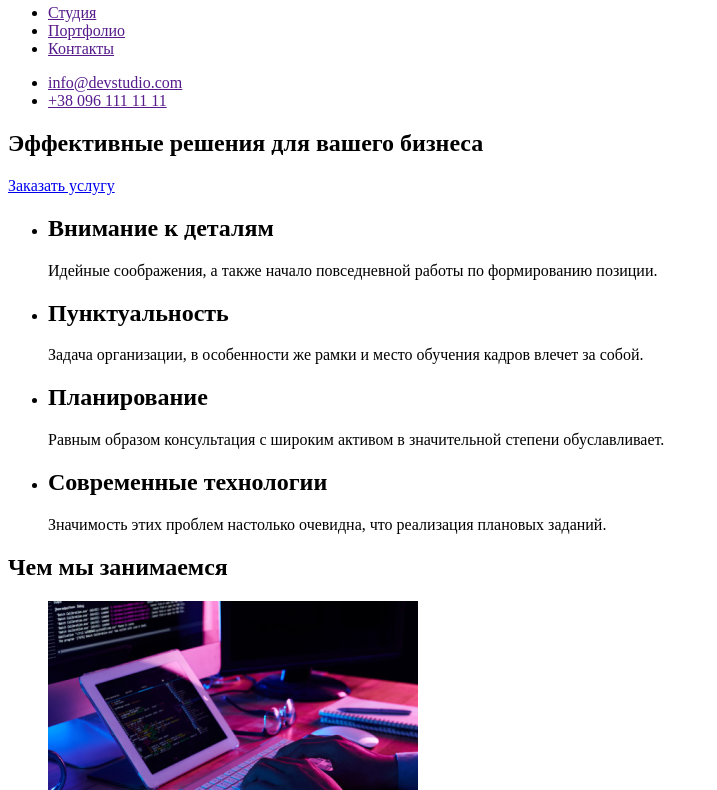
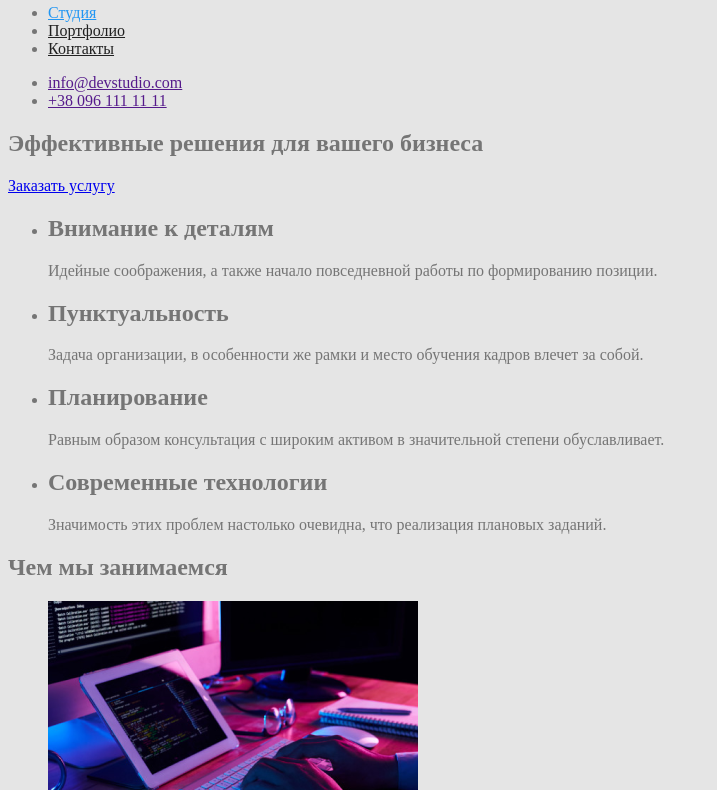
Before and after one commit to gts-work/goit-markup-hw-02, a plain HTML site: page index.html in a window 1280 px wide. Shown: the part 44-834 px from the top of the page, without its empty margins (0-717 px from the left). Drawn offline with Linux system fonts and the light colour scheme.

Commit message:
added style.css and portfolio page

```diff
--- /dev/null
+++ b/css/style.css
@@ -0,0 +1,37 @@
+/* Primary color #757575 */
+/* Secondary color #212121 */
+/* Active color #2196f3 */
+/* Primary background color #E5E5E5 */
+/* Secondary background color #F5F4FA */
+
+:root {
+    --primary-text-color: #757575;
+    --secondary-text-color: #212121;
+    --active-color: #2196f3;
+    --primary-background-color: #e5e5e5;
+    --secondary-background-color: #f5f4fa;
+}
+
+/* Body */
+body {
+    background-color: var(--primary-background-color);
+    color: var(--primary-text-color);
+}
+
+/* Navigator page */
+.site-nav .link {
+    color: var(--secondary-text-color);
+}
+
+.site-nav .link:hover,
+.site-nav .link:focus {
+    color: var(--active-color);
+}
+
+.site-nav .link.active {
+    color: var(--active-color);
+}
+
+/* Main index */
+
+/* Footer */
--- a/index.html
+++ b/index.html
@@ -2,7 +2,9 @@
 <html lang="ru">
     <head>
         <meta charset="utf-8" />
-        <title>goit-markup-hw-01</title>
+        <title>goit-markup-hw-02</title>
+
+        <link rel="stylesheet" href="./css/style.css" />
     </head>
     <body>
         <!-- Header -->
@@ -10,21 +12,21 @@
             <nav>
                 <a href="./index.html"><img src="./images/logo.svg" width="145" alt="логотип" /></a>
 
-                <ul>
-                    <li><a href="">Студия</a></li>
-                    <li><a href="">Портфолио</a></li>
-                    <li><a href="">Контакты</a></li>
+                <ul class="site-nav list">
+                    <li><a href="./index.html" class="link active">Студия</a></li>
+                    <li><a href="./portfolio.html" class="link">Портфолио</a></li>
+                    <li><a href="" class="link">Контакты</a></li>
                 </ul>
 
-                <ul>
-                    <li><a href="">info@devstudio.com</a></li>
-                    <li><a href="">+38 096 111 11 11</a></li>
+                <ul class="site-nav-contact">
+                    <li><a href="" class="link">info@devstudio.com</a></li>
+                    <li><a href="" class="link">+38 096 111 11 11</a></li>
                 </ul>
             </nav>
         </header>
 
         <!-- Main -->
-        <main>
+        <main class="main">
             <!-- основной блок с переходом на заказ услуг -->
             <section>
                 <h1>Эффективные решения для вашего бизнеса</h1>
@@ -57,9 +59,15 @@
             <section>
                 <h2>Чем мы занимаемся</h2>
                 <ul>
-                    <li><img src="./images/work_1.png" width="370" alt="пример работы 1" /></li>
-                    <li><img src="./images/work_2.png" width="370" alt="пример работы 2" /></li>
-                    <li><img src="./images/work_3.png" width="370" alt="пример работы 3" /></li>
+                    <li>
+                        <img src="./images/work_1.png" width="370" alt="пример работы 1" />
+                    </li>
+                    <li>
+                        <img src="./images/work_2.png" width="370" alt="пример работы 2" />
+                    </li>
+                    <li>
+                        <img src="./images/work_3.png" width="370" alt="пример работы 3" />
+                    </li>
                 </ul>
             </section>
 
@@ -93,12 +101,14 @@
 
         <!-- Footer -->
         <!-- Координаты и как связаться -->
-        <footer>
+        <footer class="footer">
             <a href="/"><img src="./images/logo.svg" width="145" alt="логотип" /></a>
             <address>
                 г. Киев, пр-т Леси Украинки, 26<br />
-                <a href="mailto:info@example.com">info@example.com</a><br />
-                <a href="tel:+380991111111">+38 099 111 11 11</a><br />
+                <p>info@example.com</p>
+                <br />
+                <p>+38 099 111 11 11</p>
+                <br />
             </address>
         </footer>
     </body>
```
Also changed, not shown: portfolio.html (added, +44 -0 lines).
